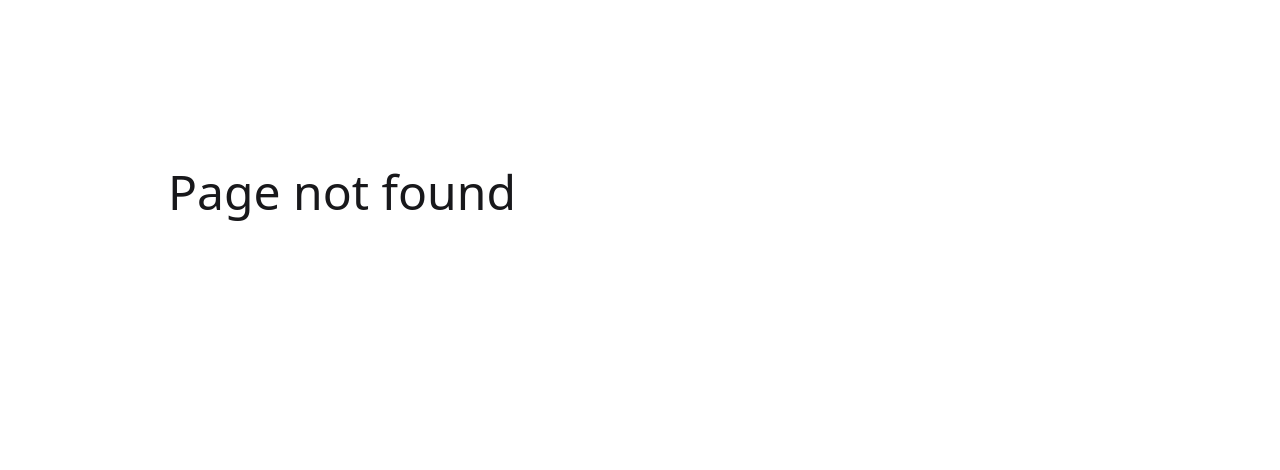
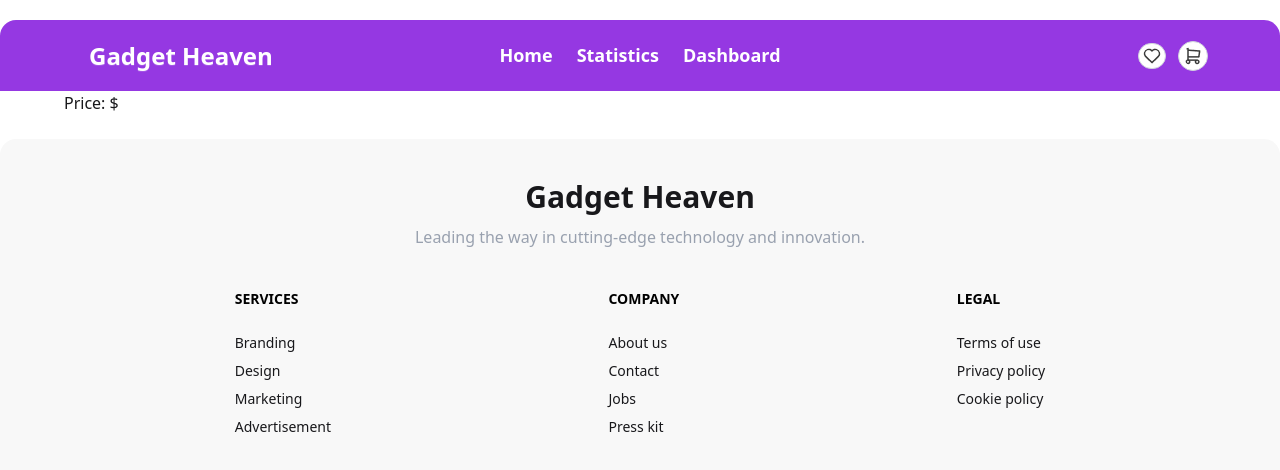
Before and after one commit to anayet71/gadget-heaven, a React (Vite) app: page /products/101 in a window 1280 px wide. Before the commit this address had no page. Shown: the top 470 px of the page. Built offline with nearby package versions, Linux system fonts and the light colour scheme.

Commit message:
Product detait path set

```diff
--- a/src/component/Product/Product.jsx
+++ b/src/component/Product/Product.jsx
@@ -1,5 +1,9 @@
-const Product = ({product}) => {
-    const {product_title, product_image, category, price, description} = product
+import { Link } from "react-router-dom";
+
+const Product = ({ product }) => {
+    const { product_title, product_id, product_image, category, price, description } = product
+
+
     return (
         <div>
             <div className="bg-white p-5 rounded-xl">
@@ -10,7 +14,10 @@ const Product = ({product}) => {
                 <div className="w-11/12">
                     <h4 className="font-bold text-xl pt-3 inline-block ">{product_title}</h4>
                     <p className="my-2 inline-block  w-2/3">Price: {price}$</p>
-                    <div className="badge border-2 border-violet-600 rounded-xl p-4 text-violet-600 font-semibold">View Details</div>
+
+                    <Link to={`products/:${product_id}`}>
+                        <button className="btn badge border-2 border-violet-600 rounded-xl p-4 text-violet-600 font-semibold">View Details:</button>
+                    </Link>
                 </div>
             </div>
         </div>
--- /dev/null
+++ b/src/component/ProductDetails/ProductDetails.jsx
@@ -0,0 +1,23 @@
+import { useParams } from "react-router-dom";
+
+const ProductDetails = () => {
+    const { product_title, product_id, product_image, category, price, description } = useParams()
+
+
+    return (
+        <div>
+            <div className="max-w-6xl mx-auto ">
+                <div>
+                    <img src={product_image} alt="" />
+                </div>
+                <div>
+                    <h4>{product_title}</h4>
+                    <h6>Price: $ {price}</h6>
+                    <button></button>
+                </div>
+            </div>
+        </div>
+    );
+};
+
+export default ProductDetails;
--- a/src/component/Products/Products.jsx
+++ b/src/component/Products/Products.jsx
@@ -1,5 +1,6 @@
 import { useEffect, useState } from "react";
 import Product from "../Product/Product";
+import ProductDetails from "../ProductDetails/ProductDetails";
 
 const Products = () => {
     const [products, setProduct] = useState([])
@@ -23,13 +24,12 @@ const Products = () => {
                         <div className=" bg-gray-100 hover:bg-violet-500 transition duration-[.5s]  hover:text-white font-semibold py-3 pl-5 pr-8 rounded-4xl mb-6">Cameras</div>
                         <div className=" bg-gray-100 hover:bg-violet-500 transition duration-[.5s]  hover:text-white font-semibold py-3 pl-5 pr-8 rounded-4xl mb-6">Shoes</div>
                         <div className=" bg-gray-100 hover:bg-violet-500 transition duration-[.5s]  hover:text-white font-semibold py-3 pl-5 pr-8 rounded-4xl mb-6">Wearables</div>
-
                     </div>
-
                     <div className="grid grid-cols-3 gap-3">
                         {
                             products.map(product => <Product key={product.product_id} product={product}></Product>)
                         }
+
                     </div>
 
                 </div>
--- a/src/main.jsx
+++ b/src/main.jsx
@@ -6,6 +6,7 @@ import { createBrowserRouter, RouterProvider } from 'react-router-dom'
 import Root from './component/root/Root.jsx'
 import Home from './component/Home/Home.jsx'
 import ErrorPage from './component/ErrorPgae/ErrorPage.jsx'
+import ProductDetails from './component/ProductDetails/ProductDetails.jsx'
 
 const router = createBrowserRouter([
   {
@@ -16,6 +17,10 @@ const router = createBrowserRouter([
       {
         path: '/',
         element: <Home></Home>
+      },
+      {
+        path: 'products/:product_id',
+        element: <ProductDetails></ProductDetails>
       }
 
     ]
```
